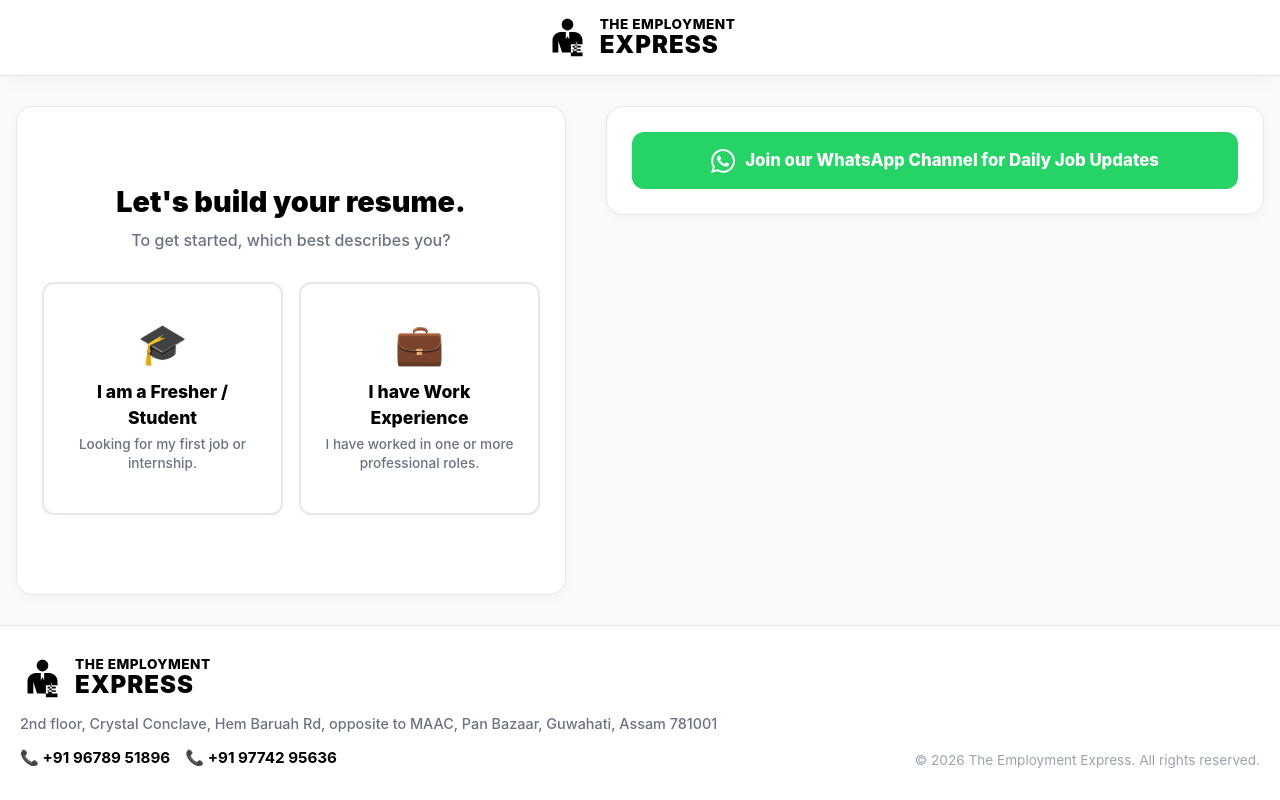
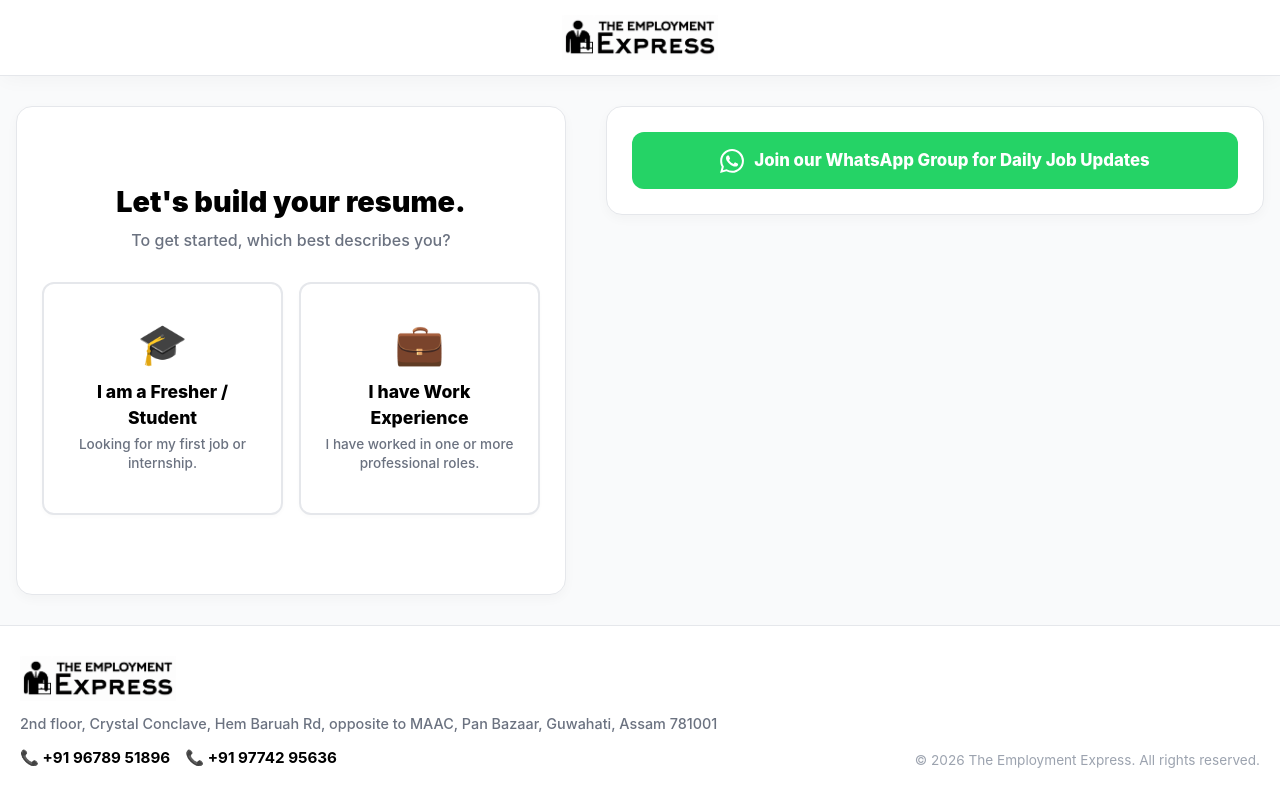
Before and after one commit to deka19/THE-EMPLOYMENT-EXPRESS, a plain HTML site: page index.html in a window 1280 px wide. Drawn offline with Linux system fonts and the light colour scheme.

Commit message:
Refactor logo and footer styles in index.html
Updated logo styling and footer layout.

```diff
--- a/index.html
+++ b/index.html
@@ -18,18 +18,14 @@
 
         /* ================= COMPACT HEADER ================= */
         .compact-header { background: #fff; padding: 15px 20px; border-bottom: 1px solid var(--border-color); display: flex; justify-content: center; align-items: center; position: sticky; top: 0; z-index: 100; box-shadow: 0 4px 20px -2px rgba(0,0,0,0.04); }
-        .brand-logo { display: flex; align-items: center; gap: 10px; text-decoration: none; }
-        .logo-icon { width: 45px; height: 45px; display: flex; align-items: center; justify-content: center; }
-        .logo-icon svg { width: 100%; height: 100%; }
-        .brand-text-block { display: flex; flex-direction: column; line-height: 1.1; }
-        .brand-text-top { font-size: 0.85rem; font-weight: 800; color: var(--brand-dark); text-transform: uppercase; letter-spacing: 0.5px; }
-        .brand-text-bottom { font-size: 1.5rem; font-weight: 900; color: var(--brand-dark); text-transform: uppercase; letter-spacing: 1px; }
+        .brand-logo { display: flex; align-items: center; text-decoration: none; }
+
+        /* LOGO IMAGE STYLING */
+        .main-logo { height: 45px; width: auto; object-fit: contain; }
 
         @media(max-width: 480px) {
             .compact-header { padding: 12px 14px; }
-            .logo-icon { width: 35px; height: 35px; }
-            .brand-text-top { font-size: 0.65rem; }
-            .brand-text-bottom { font-size: 1.2rem; }
+            .main-logo { height: 35px; } /* Scales down nicely on mobile */
         }
 
         /* ================= LAYOUT GRID ================= */
@@ -181,7 +177,7 @@
         /* ==================== FOOTER ==================== */
         .site-footer { background-color: #fff; border-top: 1px solid var(--border-color); padding: 30px 20px; margin-top: auto; }
         .footer-container { max-width: 1400px; margin: 0 auto; display: flex; flex-direction: column; gap: 20px; }
-        .footer-left { display: flex; flex-direction: column; gap: 8px; }
+        .footer-left { display: flex; flex-direction: column; gap: 8px; align-items: flex-start; }
         .footer-address { font-size: 0.9rem; color: var(--text-muted); font-weight: 500; margin-top: 4px; }
 
         .footer-phones { display: flex; gap: 15px; margin-top: 5px; flex-wrap: wrap; }
@@ -207,16 +203,9 @@
 <body>
 
     <header class="compact-header">
+        <!-- Logo Image Placeholder (Save your image as logo.png in the same folder) -->
         <a href="index.html" class="brand-logo">
-            <div class="logo-icon">
-                <svg viewBox="0 0 24 24" fill="var(--brand-dark)">
-                    <path d="M12 2C10.3 2 8.9 3.4 8.9 5.1C8.9 6.8 10.3 8.2 12 8.2C13.7 8.2 15.1 6.8 15.1 5.1C15.1 3.4 13.7 2 12 2ZM8.4 9.1C6 9.1 4 11.1 4 13.5V20H7.1V13.8L9.1 20H14.9L16.9 13.8V20H20V13.5C20 11.1 18 9.1 15.6 9.1H12.9V13.1L12 11.3L11.1 13.1V9.1H8.4ZM13.8 15.6H20V22H13.8V15.6ZM14.7 16.4V17.3H19.1V16.4H14.7ZM14.7 18.2V19.1H19.1V18.2H14.7Z"/>
-                </svg>
-            </div>
-            <div class="brand-text-block">
-                <span class="brand-text-top">The Employment</span>
-                <span class="brand-text-bottom">Express</span>
-            </div>
+            <img src="logo.png" alt="The Employment Express" class="main-logo">
         </a>
     </header>
 
@@ -352,9 +341,10 @@
         <div class="preview-panel">
 
             <div class="action-card">
-                <a href="https://whatsapp.com/channel/0029Vb95jUBBVJkvPuyslk3h" class="wa-btn" target="_blank">
+                <!-- UPDATED WHATSAPP GROUP LINK -->
+                <a href="https://chat.whatsapp.com/JkTz0YYustTIySWOvLIdjU?s=cl&p=a&iam=2" class="wa-btn" target="_blank">
                     <svg width="24" height="24" viewBox="0 0 24 24" fill="currentColor" xmlns="http://www.w3.org/2000/svg"><path d="M17.472 14.382c-.297-.149-1.758-.867-2.03-.967-.273-.099-.471-.148-.67.15-.197.297-.767.966-.94 1.164-.173.199-.347.223-.644.075-.297-.15-1.255-.463-2.39-1.475-.883-.788-1.48-1.761-1.653-2.059-.173-.297-.018-.458.13-.606.134-.133.298-.347.446-.52.149-.174.198-.298.298-.497.099-.198.05-.371-.025-.52-.075-.149-.669-1.612-.916-2.207-.242-.579-.487-.5-.669-.51a12.8 12.8 0 0 0-.57-.01c-.198 0-.52.074-.792.372-.272.297-1.04 1.016-1.04 2.479 0 1.462 1.065 2.875 1.213 3.074.149.198 2.096 3.2 5.077 4.487.709.306 1.262.489 1.694.625.712.227 1.36.195 1.871.118.571-.085 1.758-.719 2.006-1.413.248-.694.248-1.289.173-1.413-.074-.124-.272-.198-.57-.347m-5.421 7.403h-.004a9.87 9.87 0 0 1-5.031-1.378l-.361-.214-3.741.982.998-3.648-.235-.374a9.86 9.86 0 0 1-1.51-5.26c.001-5.45 4.436-9.884 9.888-9.884 2.64 0 5.122 1.03 6.988 2.898a9.825 9.825 0 0 1 2.893 6.994c-.003 5.45-4.437 9.884-9.885 9.884m8.413-18.297A11.815 11.815 0 0 0 12.05 0C5.495 0 .16 5.335.157 11.892c0 2.096.547 4.142 1.588 5.945L.057 24l6.305-1.654a11.882 11.882 0 0 0 5.683 1.448h.005c6.554 0 11.89-5.335 11.893-11.893a11.821 11.821 0 0 0-3.48-8.413Z"/></svg>
-                    Join our WhatsApp Channel for Daily Job Updates
+                    Join our WhatsApp Group for Daily Job Updates
                 </a>
 
                 <button class="preview-btn" onclick="togglePreview()" id="previewBtnTop" style="display: none;">
@@ -407,16 +397,9 @@
     <footer class="site-footer">
         <div class="footer-container">
             <div class="footer-left">
+                <!-- Footer Logo Image Placeholder -->
                 <a href="index.html" class="brand-logo">
-                    <div class="logo-icon">
-                        <svg viewBox="0 0 24 24" fill="var(--brand-dark)">
-                            <path d="M12 2C10.3 2 8.9 3.4 8.9 5.1C8.9 6.8 10.3 8.2 12 8.2C13.7 8.2 15.1 6.8 15.1 5.1C15.1 3.4 13.7 2 12 2ZM8.4 9.1C6 9.1 4 11.1 4 13.5V20H7.1V13.8L9.1 20H14.9L16.9 13.8V20H20V13.5C20 11.1 18 9.1 15.6 9.1H12.9V13.1L12 11.3L11.1 13.1V9.1H8.4ZM13.8 15.6H20V22H13.8V15.6ZM14.7 16.4V17.3H19.1V16.4H14.7ZM14.7 18.2V19.1H19.1V18.2H14.7Z"/>
-                        </svg>
-                    </div>
-                    <div class="brand-text-block">
-                        <span class="brand-text-top">The Employment</span>
-                        <span class="brand-text-bottom">Express</span>
-                    </div>
+                    <img src="logo.png" alt="The Employment Express" class="main-logo">
                 </a>
                 <p class="footer-address">2nd floor, Crystal Conclave, Hem Baruah Rd, opposite to MAAC, Pan Bazaar, Guwahati, Assam 781001</p>
                 <div class="footer-phones">
```
